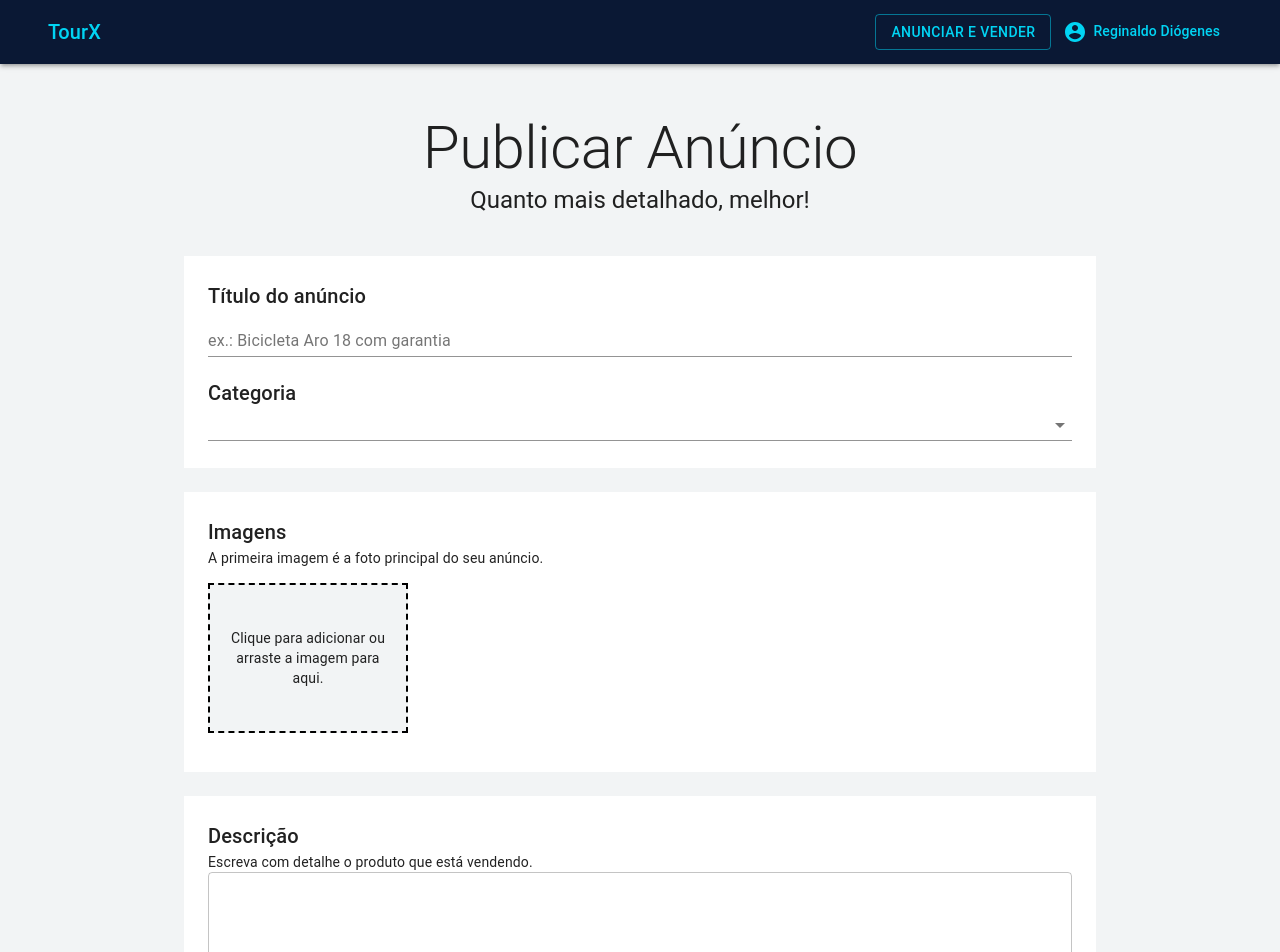
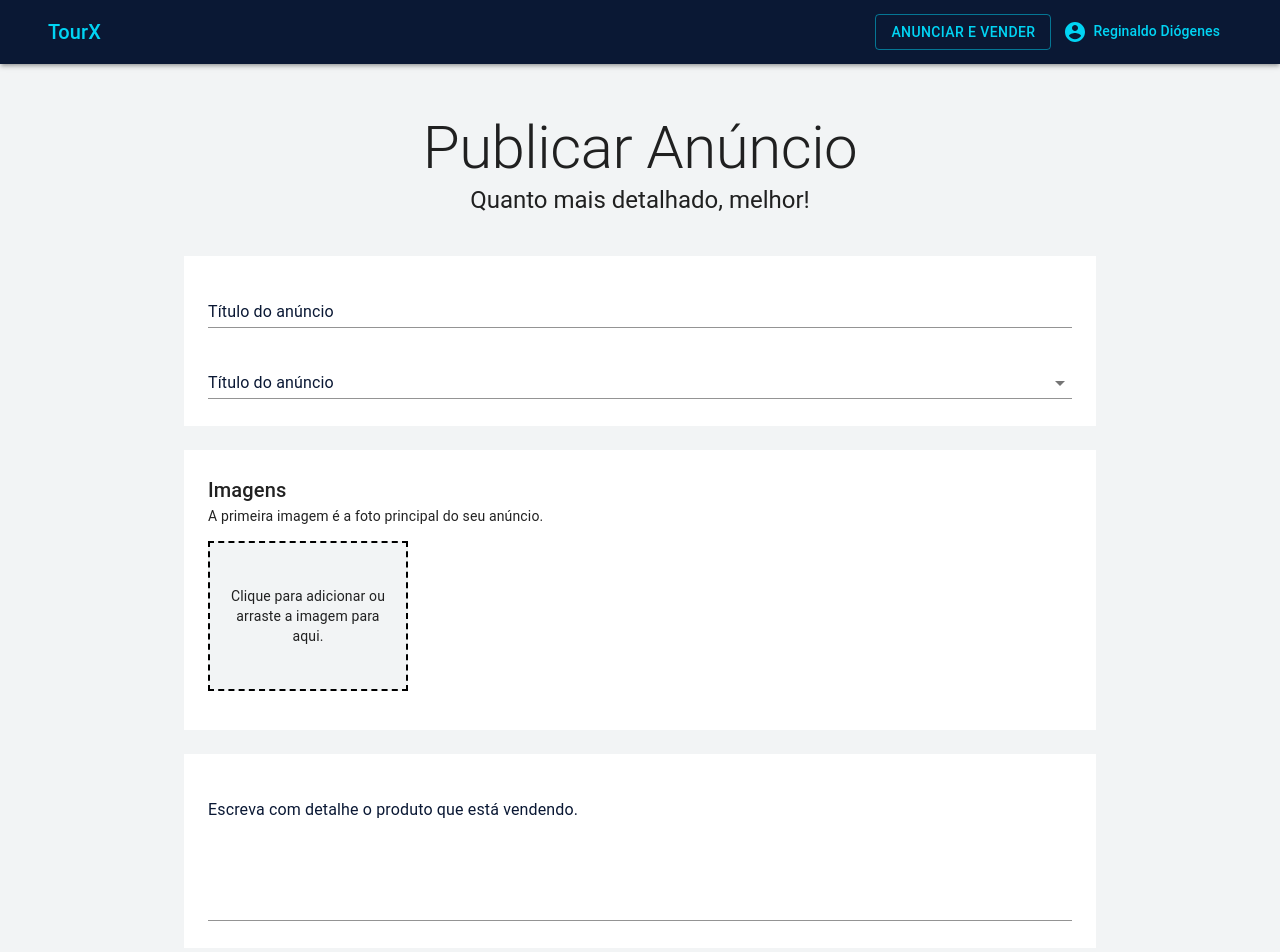
Before and after one commit to reginaldodlneto/tourx, a Next.js app: page /user/publish in a window 1280 px wide. Shown: the top 952 px of the page. Built offline with nearby package versions, Linux system fonts and the light colour scheme.

Commit message:
validacao do campo descricao + refactor para formControl

```diff
--- a/pages/user/publish.js
+++ b/pages/user/publish.js
@@ -9,6 +9,7 @@ import {
   FormControl,
   FormHelperText,
   IconButton,
+  Input,
   InputAdornment,
   InputLabel,
   MenuItem,
@@ -38,6 +39,10 @@ const useStyles = makeStyles(theme => ({
     display: 'flex',
     flexWrap: 'wrap',
     marginTop: 15
+  },
+  inputLabel: {
+    fontWeight: 400,
+    color: theme.palette.primary.main
   },
   dropZone: {
     display: 'flex',
@@ -91,7 +96,12 @@ const validationSchema = yup.object().shape({
     .max(100, 'Título muito grande')
     .required('Campo obrigatório'),
 
-  category: yup.string().required('Campo obrigatório')
+  category: yup.string().required('Campo obrigatório'),
+
+  description: yup
+    .string()
+    .min(50, 'Escreva uma descrição com pelo manos 50 caracteres.')
+    .required('Campo obrigatório')
 })
 
 const Publish = () => {
@@ -121,7 +131,8 @@ const Publish = () => {
       <Formik
         initialValues={{
           title: '',
-          category: ''
+          category: '',
+          description: ''
         }}
         validationSchema={validationSchema}
         onSubmit={values => {
@@ -156,25 +167,24 @@ const Publish = () => {
 
               <Container maxWidth="md" className={classes.boxContainer}>
                 <Box className={classes.box}>
-                  <Typography component="h6" variant="h6" color="textPrimary">
+                  <FormControl error={errors.title} fullWidth>
+                    <InputLabel className={classes.inputLabel}>
                       Título do anúncio
-                  </Typography>
-                  <TextField
+                    </InputLabel>
+                    <Input
                       name="title"
                       value={values.title}
                       onChange={handleChange}
-                    label="ex.: Bicicleta Aro 18 com garantia"
-                    size="small"
-                    fullWidth
-                    error={errors.title}
-                    helperText={errors.title}
                     />
+                    <FormHelperText>{errors.title}</FormHelperText>
+                  </FormControl>
                   <br />
                   <br />
-                  <Typography componet="h6" variant="h6" color="textPrimary">
-                    Categoria
-                  </Typography>
+
                   <FormControl error={errors.category} fullWidth>
+                    <InputLabel className={classes.inputLabel}>
+                      Título do anúncio
+                    </InputLabel>
                     <Select
                       name="category"
                       value={values.category}
@@ -209,6 +219,7 @@ const Publish = () => {
                   </FormControl>
                 </Box>
               </Container>
+
               <Container maxWidth="md" className={classes.boxContainer}>
                 <Box className={classes.box}>
                   <Typography component="h6" variant="h6" color="textPrimary">
@@ -258,21 +269,24 @@ const Publish = () => {
                   </Box>
                 </Box>
               </Container>
+
               <Container maxWidth="md" className={classes.boxContainer}>
                 <Box className={classes.box}>
-                  <Typography component="h6" variant="h6" color="textPrimary">
-                    Descrição
-                  </Typography>
-                  <Typography
-                    component="div"
-                    variant="body2"
-                    color="textPrimary"
-                  >
+                  <FormControl error={errors.description} fullWidth>
+                    <InputLabel className={classes.inputLabel}>
                       Escreva com detalhe o produto que está vendendo.
-                  </Typography>
-                  <TextField multiline rows={6} variant="outlined" fullWidth />
+                    </InputLabel>
+                    <Input
+                      name="description"
+                      multiline
+                      rows={6}
+                      variant="outlined"
+                    />
+                    <FormHelperText>{errors.description}</FormHelperText>
+                  </FormControl>
                 </Box>
               </Container>
+
               <Container maxWidth="md" className={classes.boxContainer}>
                 <Box className={classes.box}>
                   <Typography component="h6" variant="h6" color="textPrimary">
@@ -291,6 +305,7 @@ const Publish = () => {
                   </FormControl>
                 </Box>
               </Container>
+
               <Container maxWidth="md" className={classes.boxContainer}>
                 <Box className={classes.box}>
                   <Typography
```
Lines whose indentation alone changed are shown as unchanged.
